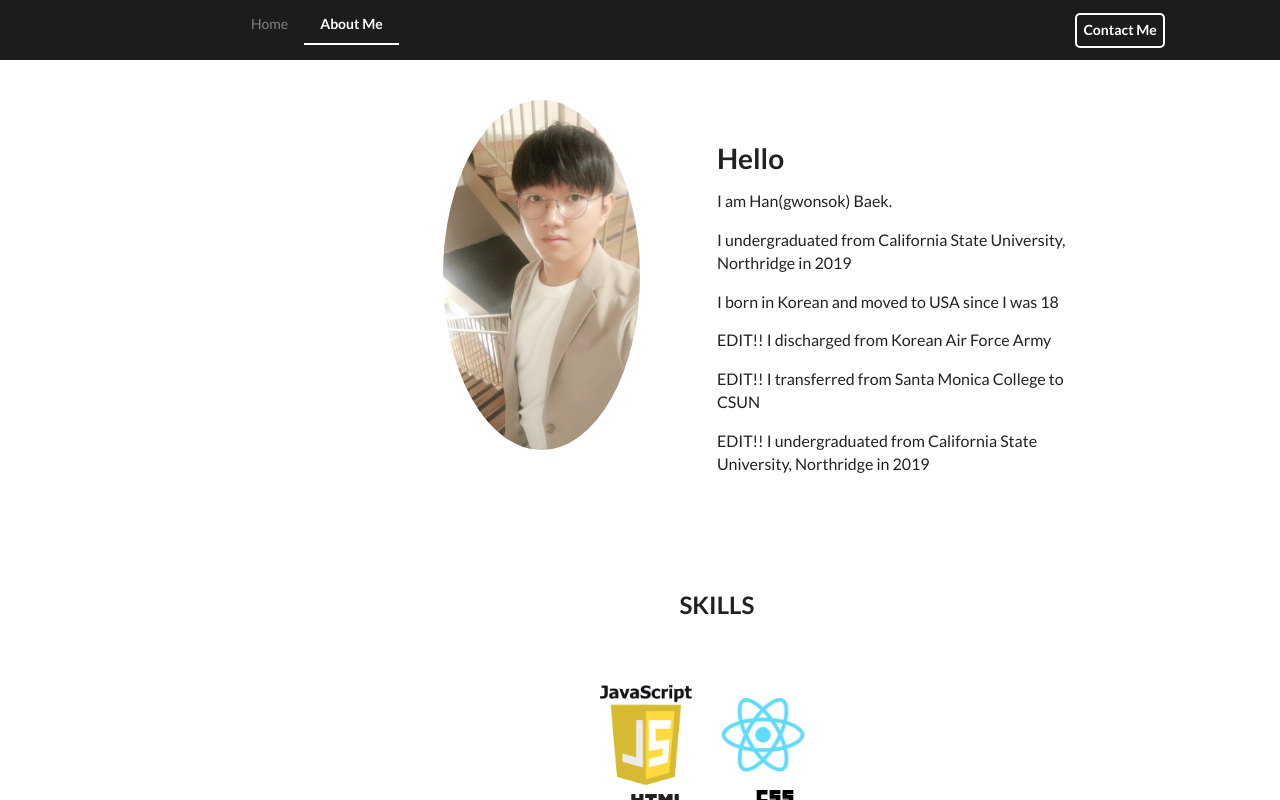
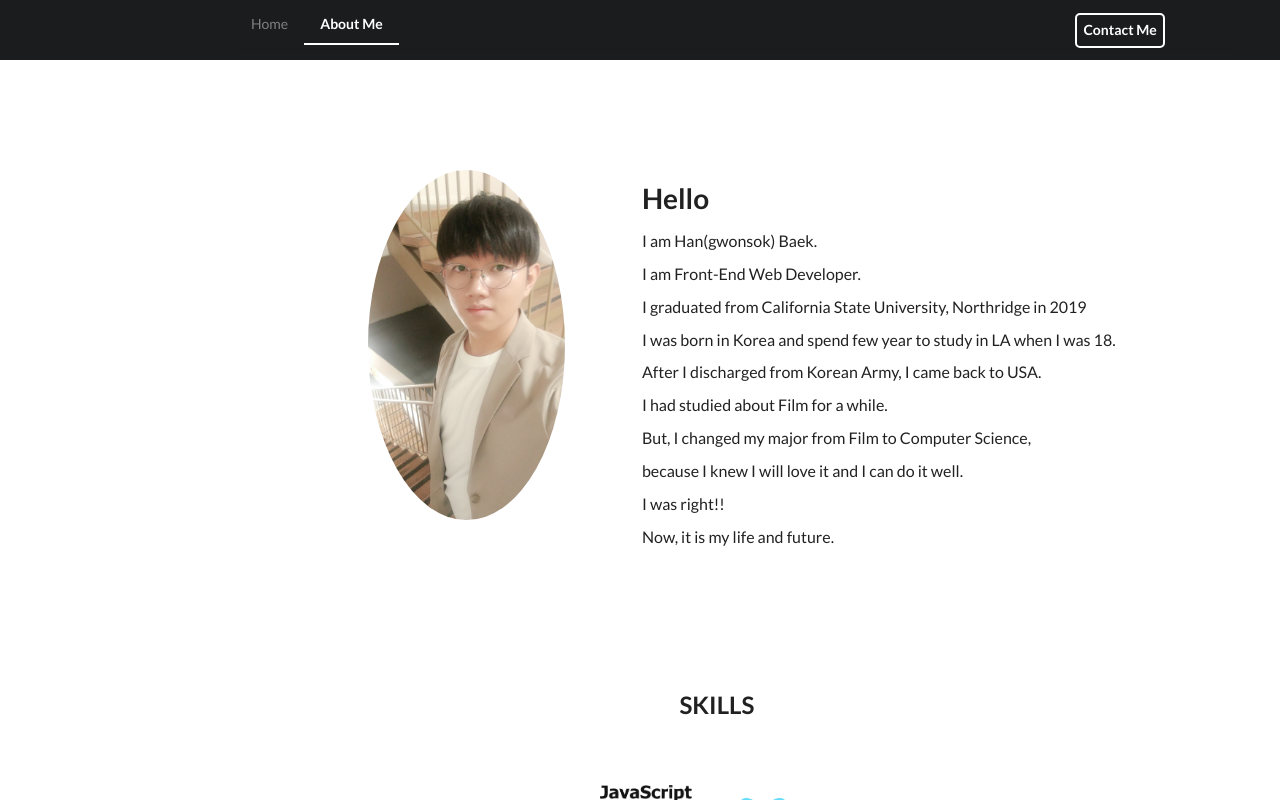
Before and after one commit to bhgs89/Myblog, a React (Create React App) app: page /aboutme in a window 1280 px wide. Shown: the top 800 px of the page. Built offline with nearby package versions, Linux system fonts and the light colour scheme.

Commit message:
Complete text

```diff
--- a/src/components/aboutme/IntroSection.js
+++ b/src/components/aboutme/IntroSection.js
@@ -5,16 +5,17 @@ import profile from '../../pics/profile.jpg';
 // Style
 const IntroContainer = styled.div`
   position: relative;
-  height: 450px;
-  width: 700px;
+  height: 550px;
+  width: 850px;
   margin: 0 auto 0 auto;
-  padding-top: 40px;
+  padding-top: 80px;
 `;
 const ImageContainer = styled.div`
   position: absolute;
   width: 350px;
-  height: 350px;
+  height: 450px;
   left: 0;
+  padding-top: 30px;
   text-align: center;
 `;
 const ProfileImage = styled.img`
@@ -23,8 +24,8 @@ const ProfileImage = styled.img`
 `;
 const ProfileContent = styled.div`
   position: absolute;
-  width: 350px;
-  height: 350px;
+  width: 500px;
+  height: 450px;
   right: 0;
   padding-top: 40px;
   text-align: left;
@@ -32,6 +33,9 @@ const ProfileContent = styled.div`
 const Introduction = styled.div`
   font-size: 16px;
   font-weight: 700px;
+`;
+const Text = styled.p`
+  margin-bottom: 10px;
 `;
 // Style End
 
@@ -44,13 +48,16 @@ const IntroSection = () => {
       <ProfileContent>
         <h1>Hello</h1>
         <Introduction>
-          <p>I am Han(gwonsok) Baek.</p>
-          <p />
-          <p>I undergraduated from California State University, Northridge in 2019</p>
-          <p>I born in Korean and moved to USA since I was 18</p>
-          <p>EDIT!! I discharged from Korean Air Force Army</p>
-          <p>EDIT!! I transferred from Santa Monica College to CSUN</p>
-          <p>EDIT!! I undergraduated from California State University, Northridge in 2019</p>
+          <Text>I am Han(gwonsok) Baek.</Text>
+          <Text>I am Front-End Web Developer.</Text>
+          <Text>I graduated from California State University, Northridge in 2019</Text>
+          <Text>I was born in Korea and spend few year to study in LA when I was 18.</Text>
+          <Text>After I discharged from Korean Army, I came back to USA.</Text>
+          <Text>I had studied about Film for a while.</Text>
+          <Text>But, I changed my major from Film to Computer Science,</Text>
+          <Text> because I knew I will love it and I can do it well.</Text>
+          <Text>I was right!!</Text>
+          <Text>Now, it is my life and future.</Text>
         </Introduction>
       </ProfileContent>
     </IntroContainer>
--- a/src/components/mainpage/ContentA.js
+++ b/src/components/mainpage/ContentA.js
@@ -21,26 +21,23 @@ const Phylosophy = styled.div`
 const PhylosophyContent = styled.p`
   text-align: left;
   text-indent: 25px;
-  font-size: 18px;
+  font-size: 19px;
+  letter-spacing: 2px;
 `;
 // Style End
 
 const ContentA = () => {
   return (
     <ContentContainer>
-      <Heder>Computer Phylosophy</Heder>
+      <Heder>Computer philosophie</Heder>
       <Phylosophy>
         <PhylosophyContent>
-          My musical philosophy is that music expresses myself on another level,
-          it expresses my creative/imaginative side and helps me know what a
-          composer was thinking or feeling when the music was written. Music is
-          a powerful way for expressing emotions and capturing our internal
-          experience of life. The key is that music helps us become more honest
-          with ourselves. Music moves us, inspires us and often we feel
-          connected to it. It helps me connect on a way that verbal or written
-          communication can’t do, and helps me understand and capture composers’
-          moment on when they wrote the piece. For my students I aspire to use
-          music to move and inspire them
+          My computer philosophie is that computer science is necessary to improve our lives. It
+          will be more important in the future, because we cannot live without its system. The most
+          people only know how to use their software. They don't know how it works, because they
+          don't need to know it. Knowing how it works is our (Programmers) job! Therefore, we need
+          to keep study our field. To make better world! To make better life! My study is going to
+          be endless.
         </PhylosophyContent>
       </Phylosophy>
     </ContentContainer>
```
